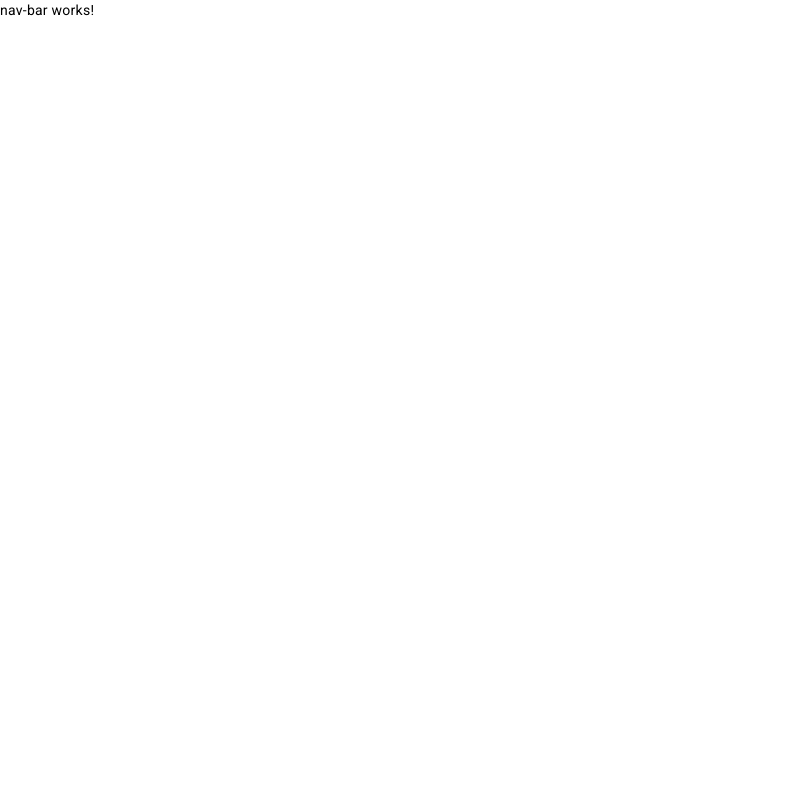
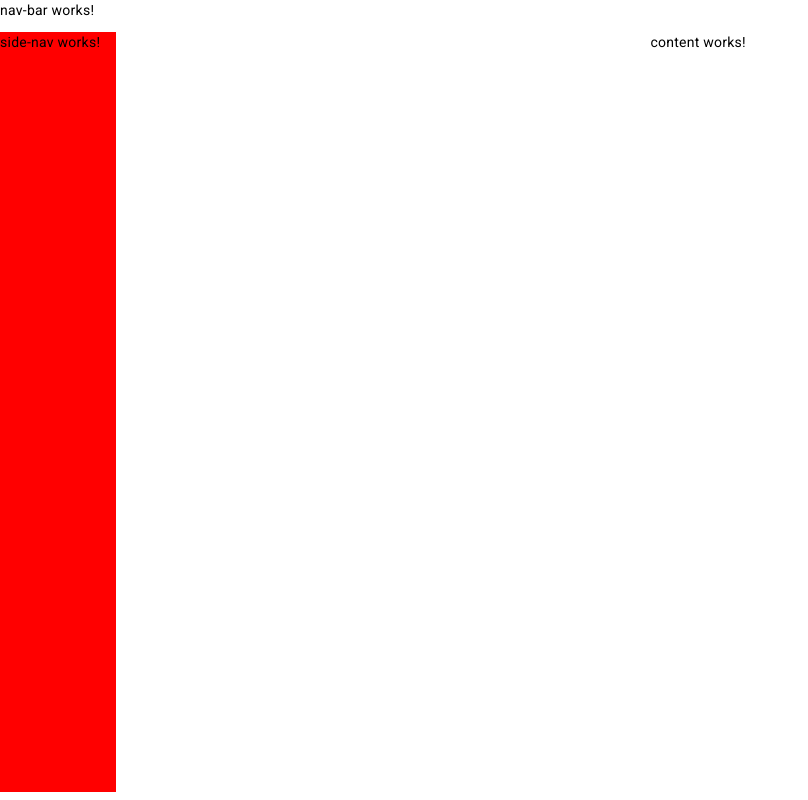
Before and after one commit to AndreiCinc/networking-app, an Angular app: page / in a window 1280 px wide. Shown: the whole page, without its empty margins (0-808 px from the left). Built offline with nearby package versions, Linux system fonts and the light colour scheme.

Commit message:
Create the full screen

```diff
--- a/src/app/app.component.html
+++ b/src/app/app.component.html
@@ -1 +1,7 @@
-<app-nav-bar></app-nav-bar>
+<ng-container id="app">
+  <app-nav-bar id="navigation-bar"></app-nav-bar>
+  <div id="content">
+    <app-side-nav id="side-menu"></app-side-nav>
+    <app-content id="content"></app-content>
+  </div>
+</ng-container>
--- a/src/app/app.component.scss
+++ b/src/app/app.component.scss
@@ -0,0 +1,11 @@
+#content {
+  width: 100%;
+  height: 95vh;
+  display: flex;
+  justify-content: space-evenly;
+}
+
+#side-menu {
+  width: 8rem;
+  background: red;
+}
--- a/src/app/app.module.ts
+++ b/src/app/app.module.ts
@@ -6,17 +6,21 @@ import { AppComponent } from './app.component';
 import { BrowserAnimationsModule } from '@angular/platform-browser/animations';
 import { SideNavComponent } from './components/side-nav/side-nav.component';
 import { NavBarComponent } from './components/nav-bar/nav-bar.component';
+import { ContentComponent } from './components/content/content.component';
+import { MatSidenavModule } from '@angular/material/sidenav';
 
 @NgModule({
   declarations: [
     AppComponent,
     SideNavComponent,
-    NavBarComponent
+    NavBarComponent,
+    ContentComponent
   ],
   imports: [
     BrowserModule,
     AppRoutingModule,
     BrowserAnimationsModule,
+    MatSidenavModule,
   ],
   providers: [],
   bootstrap: [AppComponent]
--- /dev/null
+++ b/src/app/components/content/content.component.html
@@ -0,0 +1 @@
+<p>content works!</p>
--- a/src/app/components/nav-bar/nav-bar.component.scss
+++ b/src/app/components/nav-bar/nav-bar.component.scss
@@ -0,0 +1,3 @@
+#nav-bar {
+  height: 1rem;
+}
```
Also changed, not shown: src/app/components/content/content.component.ts (added, +11 -0 lines), src/app/components/content/content.component.scss (added), src/app/style/global.scss (added), 1 other file (tests, documents, lock files or other folders).
